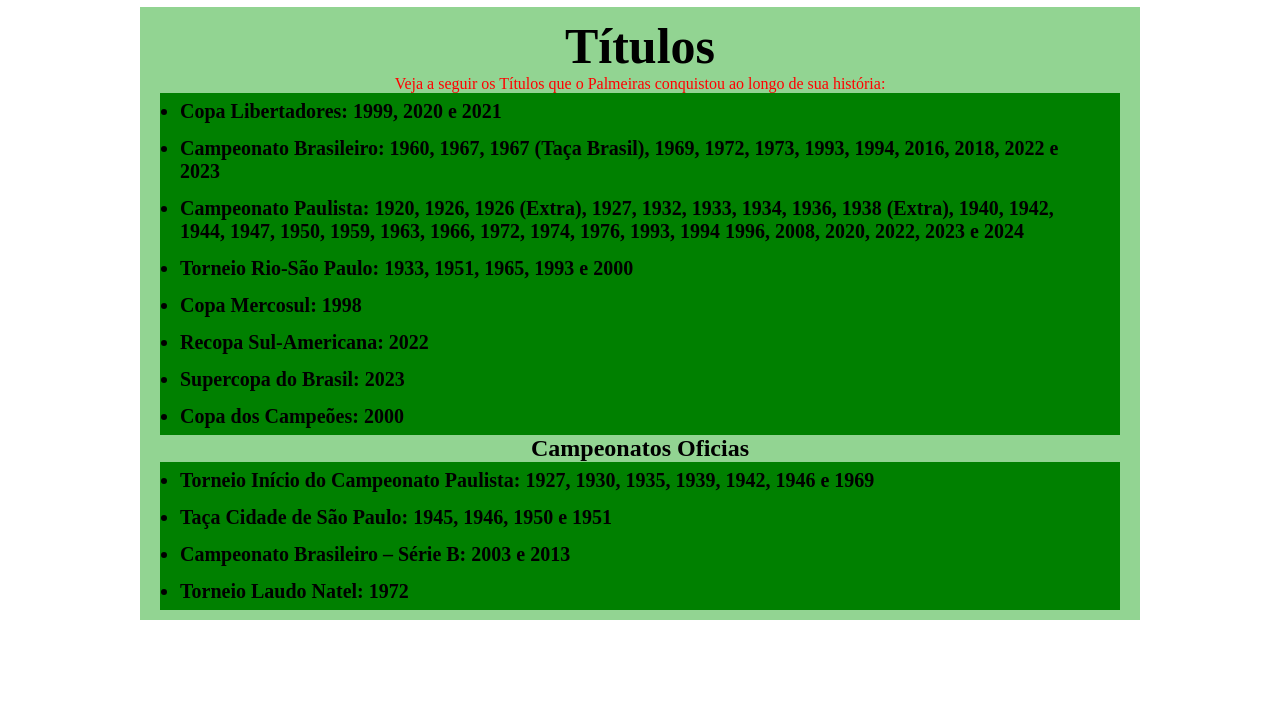
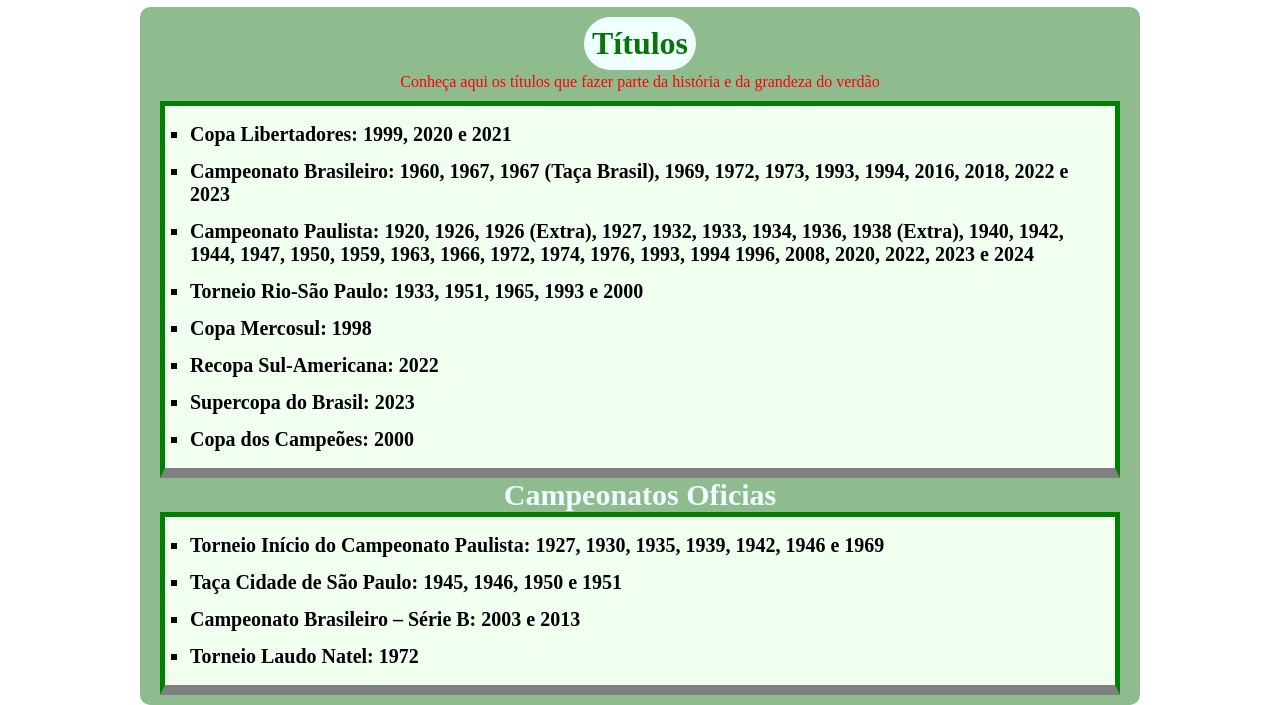
Before and after one commit to samuel19-14/palmeiras-projeto, a plain HTML site: page pages/titulos.html in a window 1280 px wide. Shown: the part 143-848 px from the top of the page. Before the commit the page ends 800 px from the top, so only its background shows below. Drawn offline with Linux system fonts and the light colour scheme.

Commit message:
fim da page titulos

```diff
--- a/pages/titulos.css
+++ b/pages/titulos.css
@@ -49,37 +49,63 @@
     }
 }
 
+nav li:hover {
+            transform: scale(1.1);
+            font-weight: 900;
+            transition: .3s;
+   }
+
+
 main {
     position: relative;
     top: 15rem;
     width: 100rem;
     margin-inline: auto;
-    background-color: rgb(146, 212, 146);
+    background-color:darkseagreen;
     padding: 1rem 2rem;
+    border-radius: 1rem;
 }
 
-h1 {
+.h1 {
+    display: flex;
+    justify-content: center;
+    h1 {
+    display: block;
+    margin-bottom: .3rem;
+    padding: .8rem;
+    border-radius: 3rem;
+    color: rgb(8, 117, 8);
+    background-color: azure;
+    }
+    p {
+    display: block;
     text-align: center;
-    font-size: 5rem;
+    margin-bottom: 1rem;
+    color: red;
+    }
+
 }
 
 h2 {
     text-align: center;
-}
-
-p {
-    text-align: center;
-    color: red;
+    color:azure;
+    font-size: 3rem;
 }
 
 .lista {
     display: flex;
     flex-direction: column;
-    padding-inline: 2rem;
-    background-color: green;
+    padding-block: 1rem;
+    padding-inline: 2.5rem 1rem;
+    border: .5rem solid green;
+    border-bottom: 1rem solid gray;
+
+    background-color:honeydew;
+    list-style-position: inside;
     li{
         font-size: 2rem;
         font-weight: 600;
         padding-block: .7rem;
+        list-style: square;
     }
 }
--- a/pages/titulos.html
+++ b/pages/titulos.html
@@ -25,11 +25,13 @@
     <main>
 
 
-          <h1>Títulos</h1>
+          <div class="h1">
+            <h1>Títulos</h1>
+          </div>
 
-          <p>Veja a seguir os Títulos que o Palmeiras conquistou ao longo de sua história:</p>
-
-
+          <div class="h1">
+            <p>Conheça aqui os títulos que fazer parte da história e da grandeza do verdão</p>
+          </div>
 
             <ul class="lista">
             <li>Copa Libertadores: 1999, 2020 e 2021</li>
```
